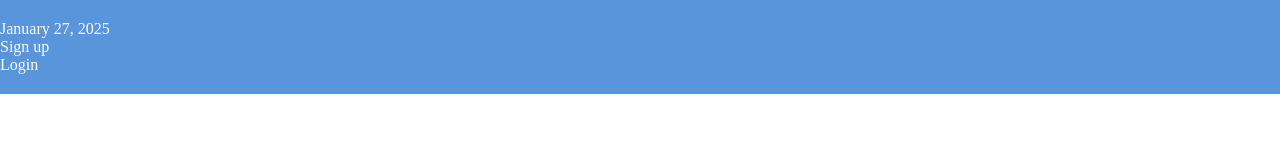
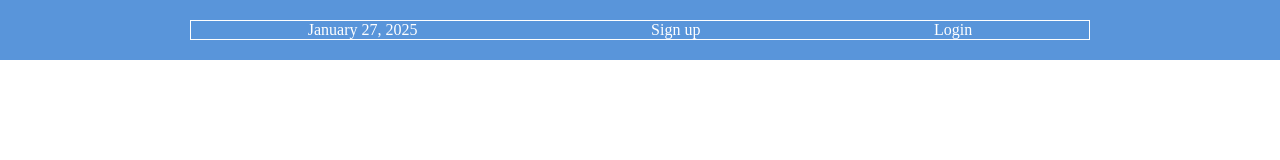
Before and after one commit to Tanecodes/flexbox, a plain HTML site: page index.html in a window 1280 px wide. Drawn offline with Linux system fonts and the light colour scheme.

Commit message:
adding flex rules to styles.css file along with an image folder

```diff
--- a/styles.css
+++ b/styles.css
@@ -5,7 +5,16 @@
 }
 
 .menu-container {
+  display: flex;
+  justify-content: center;
   color: #fff;
   background-color: #5995DA;  /* Blue */
   padding: 20px 0;
 }
+
+.menu {
+  border: 1px solid #fff;  /* For debugging */
+  width: 900px;
+  display: flex;
+  justify-content: space-around;
+}
```
Also changed, not shown: images/awesome-logo.svg (added), images/five.svg (added), images/four.svg (added), images/one.svg (added), images/social-icons.svg (added), images/three.svg (added), images/two.svg (added).
